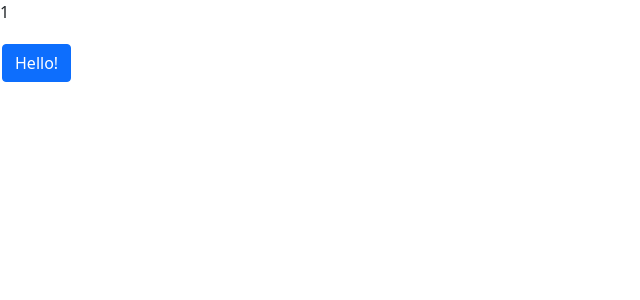
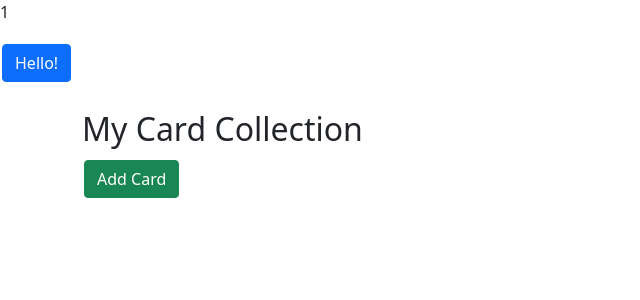
Before and after one commit to Evil-Genius-Of-Sex/webdev2, a Flask app: page /about in a window 1280 px wide. Shown: the part 56-356 px from the top of the page, without its empty margins (0-640 px from the left). Run offline with Flask 3, Linux system fonts and the light colour scheme.

Commit message:
htrzrteztr

```diff
--- a/static/script.js
+++ b/static/script.js
@@ -1,4 +1,61 @@
 document.getElementById("firstButton").addEventListener("click", () => {
 
-    document.getElementById("somePTag").innerHTML = parseInt(document.getElementById("somePTag").innerHTML) +1 ;
+    document.getElementById("somePTag").innerHTML = parseInt(document.getElementById("somePTag").innerHTML) + 1;
 });
+
+
+// global variables are not reset each function call, but rather each page reload.
+
+const cardContainer = document.getElementById('cardContainer');
+
+const addBtn = document.getElementById('addCard');
+
+let counter = 1;
+
+
+
+addBtn.addEventListener('click', () => {
+
+    //create an empty div. This will be the column from bootstrap.
+
+    const col = document.createElement('div');
+
+    // column takes up 4/12ths of the width of the row. "sm": the row collapses into a stack if window-width is small. Try col-lg-4 instead and change the window width!
+
+    col.className = 'col-sm-4';
+
+    //create another empty div. This will be the card within the column
+
+    const card = document.createElement('div');
+
+    // the card itseld. p-3 creates a padding of size 3, so the content of the card is 3 away from the border of the card
+
+    card.className = 'card p-3';
+
+    // dataset can be used to store additional data within html elements, that is not shown directly to the user. Look for "data-cardID=""" in your browser console!
+
+    card.dataset.cardId = counter;
+
+    // the stuff that goes inside the card
+
+    card.innerHTML = `
+
+  <h5>Card #${counter}</h5>
+
+  <p>ambatublow </p>
+
+  <button class="btn btn-danger deleteBtn">Delete</button>
+
+ `;
+
+    // building the hierarchy of html
+
+    col.appendChild(card);
+
+    cardContainer.appendChild(col);
+
+    // each card gets a unique number
+
+    counter = counter + 1;
+
+});
--- a/templates/about.html
+++ b/templates/about.html
@@ -51,6 +51,16 @@
 
 
 
+<div class="container my-4">
+
+  <h2>My Card Collection</h2>
+
+  <button id="addCard" class="btn btn-success mb-3">Add Card</button>
+
+  <div id="cardContainer" class="row g-3"></div>
+
+</div>
+
 
 
 
```
